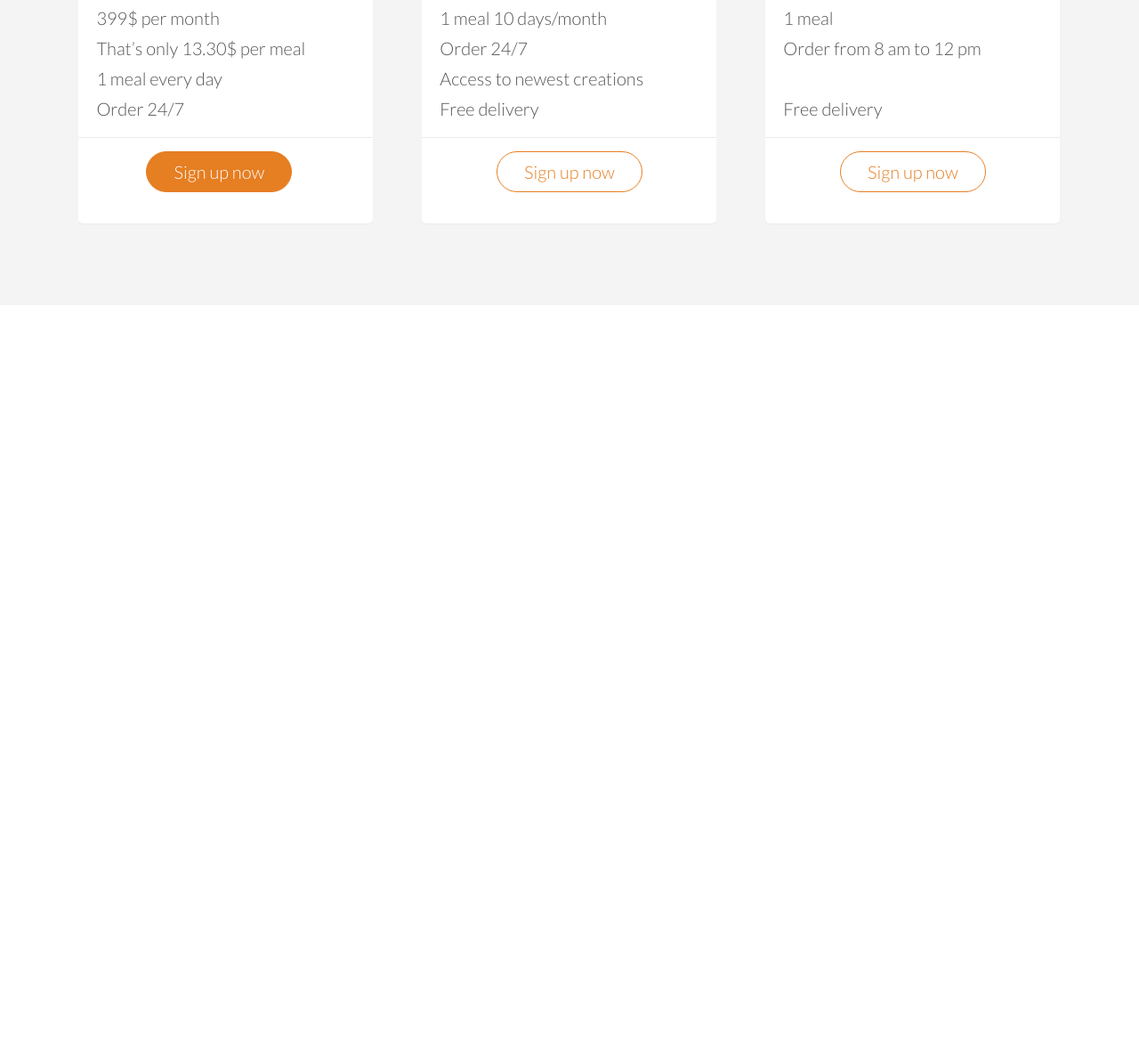
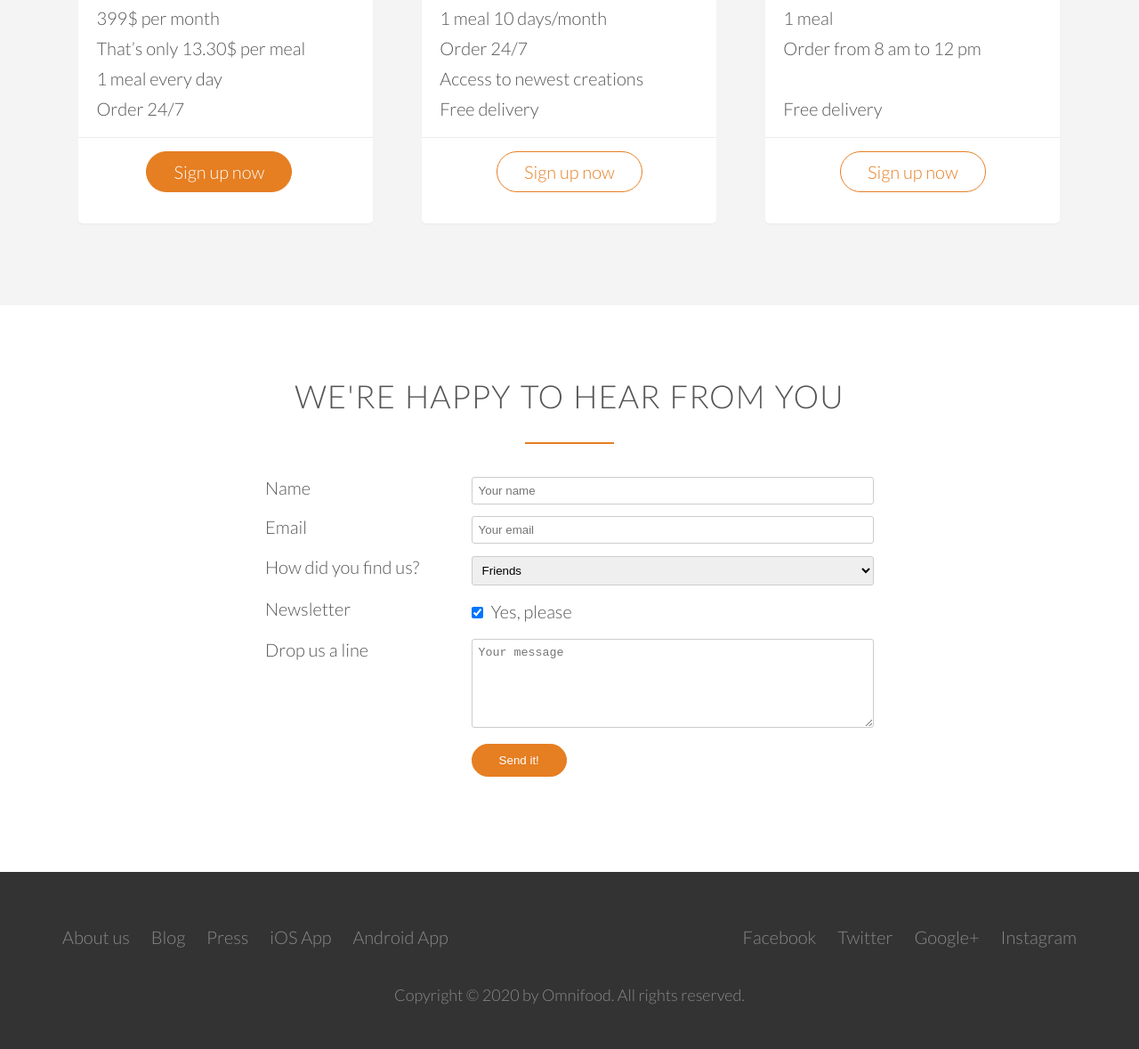
Before and after one commit to alkistz/udemy_webdev, a plain HTML site: page project-1/Omnifood Contents/index.html in a window 1280 px wide. Shown: the part 4216-5395 px from the top of the page at 89% size. Before the commit the page ends 4559 px from the top, so only its background shows below. Drawn offline with Linux system fonts and the light colour scheme.

Commit message:
Finished the main sections and styling

```diff
--- a/project-1/Omnifood Contents/index.html
+++ b/project-1/Omnifood Contents/index.html
@@ -295,6 +295,96 @@
             </div>
         </section>
 
+        <section class="section-form">
+            <div class="row">
+                <h2>We're happy to hear from you</h2>
+            </div>
+            <div class="row">
+                <form action="#" method="post" class="contact-form">
+                    <div class="row">
+                        <div class="col span-1-of-3">
+                            <label>Name</label>
+                        </div>
+                        <div class="col span-2-of-3">
+                            <input type="text" name="name" id="name" placeholder="Your name" required>
+                        </div>
+                    </div>
+                    <div class="row">
+                        <div class="col span-1-of-3">
+                            <label>Email</label>
+                        </div>
+                        <div class="col span-2-of-3">
+                            <input type="email" name="email" id="email" placeholder="Your email" required>
+                        </div>
+                    </div>
+                    <div class="row">
+                        <div class="col span-1-of-3">
+                            <label>How did you find us?</label>
+                        </div>
+                        <div class="col span-2-of-3">
+                            <select name="find-us" id="find-us">
+                                <option value="friends">Friends</option>
+                                <option value="search">Search engine</option>
+                                <option value="ad">Advertisement</option>
+                                <option value="other">Other</option>
+                            </select>
+                        </div>
+                        <div class="row">
+                            <div class="col span-1-of-3">
+                                <label>Newsletter</label>
+                            </div>
+                            <div class="col span-2-of-3">
+                                <input type="checkbox" name="news" id="news" checked> Yes, please
+                            </div>
+                        </div>
+                        <div class="row">
+                            <div class="col span-1-of-3">
+                                <label>Drop us a line</label>
+                            </div>
+                            <div class="col span-2-of-3">
+                                <textarea name="message" placeholder="Your message"></textarea>
+                            </div>
+                        </div>
+                        <div class="row">
+                            <div class="col span-1-of-3">
+                                <label>&nbsp;</label>
+                            </div>
+                            <div class="col span-2-of-3">
+                                <input type="submit" value="Send it!">
+                            </div>
+                        </div>
+                    </div>
+                </form>
+            </div>
+        </section>
+
+        <footer>
+            <div class="row">
+                <div class="col span-1-of-2">
+                    <ul class="footer-nav">
+                        <li><a href="#">About us</a></li>
+                        <li><a href="#">Blog</a></li>
+                        <li><a href="#">Press</a></li>
+                        <li><a href="#">iOS App</a></li>
+                        <li><a href="#">Android App</a></li>
+                    </ul>
+                </div>
+                <div class="col span-1-of-2">
+                    <ul class="social-links">
+                        <li><a href="#">Facebook</a></li>
+                        <li><a href="#">Twitter</a></li>
+                        <li><a href="#">Google+</a></li>
+                        <li><a href="#">Instagram</a></li>
+                    </ul>
+                </div>
+            </div>
+            <div class="row">
+                <p>
+                    Copyright &copy; 2020 by Omnifood. All rights reserved.
+                </p>
+            </div>
+        </footer>
+
 
     </body>
 
@@ -303,17 +393,19 @@
 </html>
 
 <!--
+Navigation:
 
+1. About us
 
-Plan 3: Starter
+2. Blog
 
-19$ per meal
+3. Press
 
-1 meal
+4. iOS App
 
-Order from 8 am to 12 pm
+5. Android App
 
-Free delivery
+Also include links to facebook, twitter, google+ and Instagram accounts.
 
 
  -->
--- a/project-1/Omnifood Contents/resources/css/style.css
+++ b/project-1/Omnifood Contents/resources/css/style.css
@@ -117,7 +117,7 @@ h3 {
 
 /* ---- BUTTONS ---- */
 
-.btn:link, .btn:visited {
+.btn:link, .btn:visited, input[type=submit] {
     margin-top: 0;
     margin-bottom: 20px;
     display: inline-block;
@@ -129,7 +129,7 @@ h3 {
     transition: background-color 0.2s, border 0.2s, color 0.2s;
 }
 
-.btn-full:link, .btn-full:visited {
+.btn-full:link, .btn-full:visited, input[type=submit] {
     background-color: #e67e22;
     color: #fff;
     margin-right: 15px;
@@ -140,7 +140,7 @@ h3 {
     color: #e67e22;
 }
 
-.btn:hover, .btn:active {
+.btn:hover, .btn:active, input[type=submit]:hover, input[type=submit]:active {
     background-color: #cf6d17;
 }
 
@@ -430,3 +430,79 @@ cite img {
 .plan-box ul li {
     padding: 5px;
 }
+
+
+/* ----------------------------------------------------------- */
+/* FORM */
+/* ----------------------------------------------------------- */
+
+
+.contact-form {
+    width: 60%;
+    margin: 0 auto;
+}
+
+input[type=text], input[type=email], select, textarea {
+    width: 100%;
+    padding: 7px;
+    border-radius: 3px;
+    border: 1px solid #ccc;
+}
+
+textarea {
+    height: 100px;
+}
+
+input[type=checkbox] {
+    margin: 10px 5px 10px 0;
+}
+
+*:focus {
+    outline: none;
+}
+
+/* ----------------------------------------------------------- */
+/* FOOTER */
+/* ----------------------------------------------------------- */
+
+
+footer {
+    background-color: #333;
+    padding: 50px;
+}
+
+.footer-nav {
+    list-style: none;
+    float: left;
+}
+
+.social-links {
+    list-style: none;
+    float: right;
+}
+
+.footer-nav li, .social-links li {
+    display: inline-block;
+    margin-right: 20px;
+}
+
+.footer-nav li:last-child, .social-links li:last-child {
+    margin-right: 0px;
+}
+
+.footer-nav li a:link,
+.footer-nav li a:visited,
+.social-links li a:link,
+.social-links li a:visited {
+    text-decoration: none;
+    border: 0;
+    color: #888;
+}
+
+
+footer p {
+    margin-top: 30px;
+    color: #888;
+    text-align: center;
+    font-size: 90%;
+}
```
